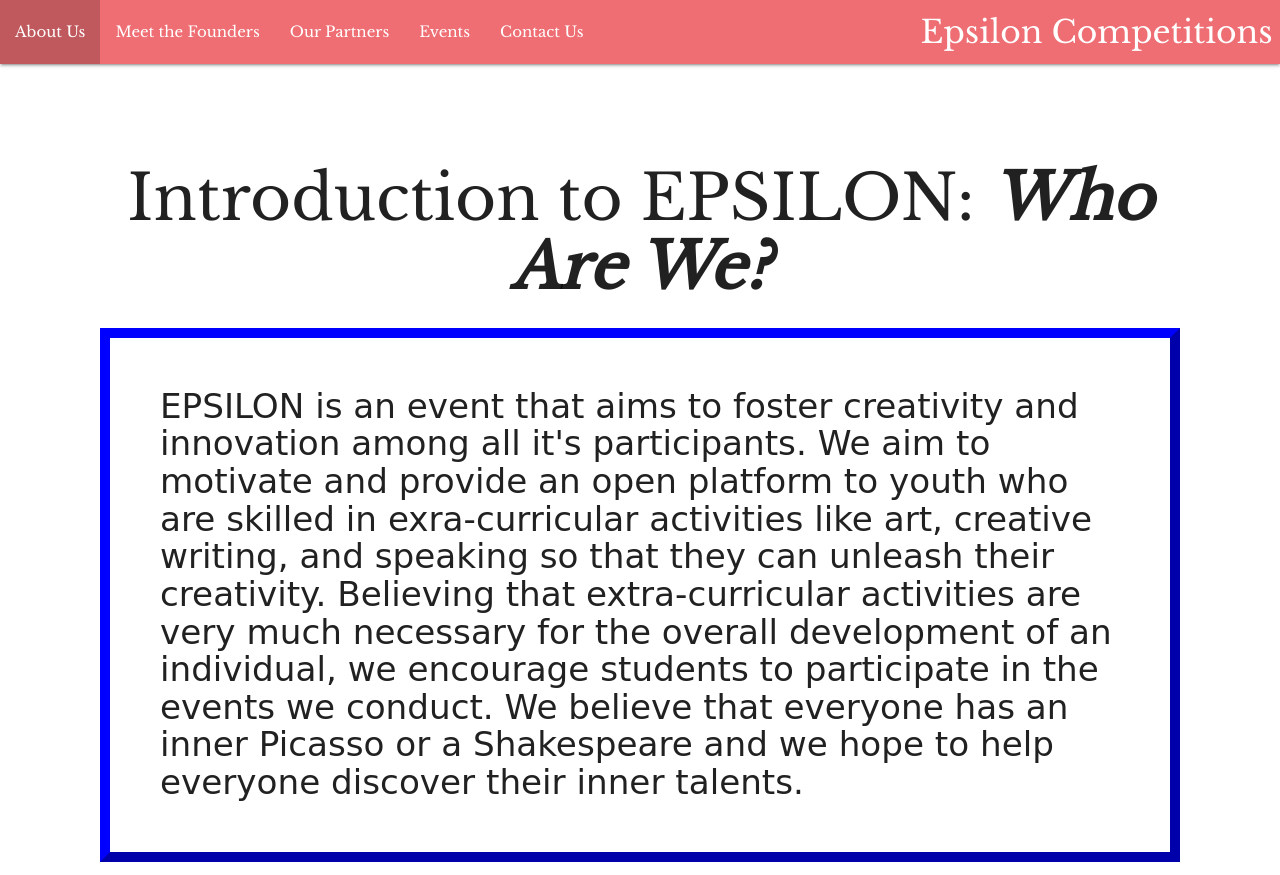
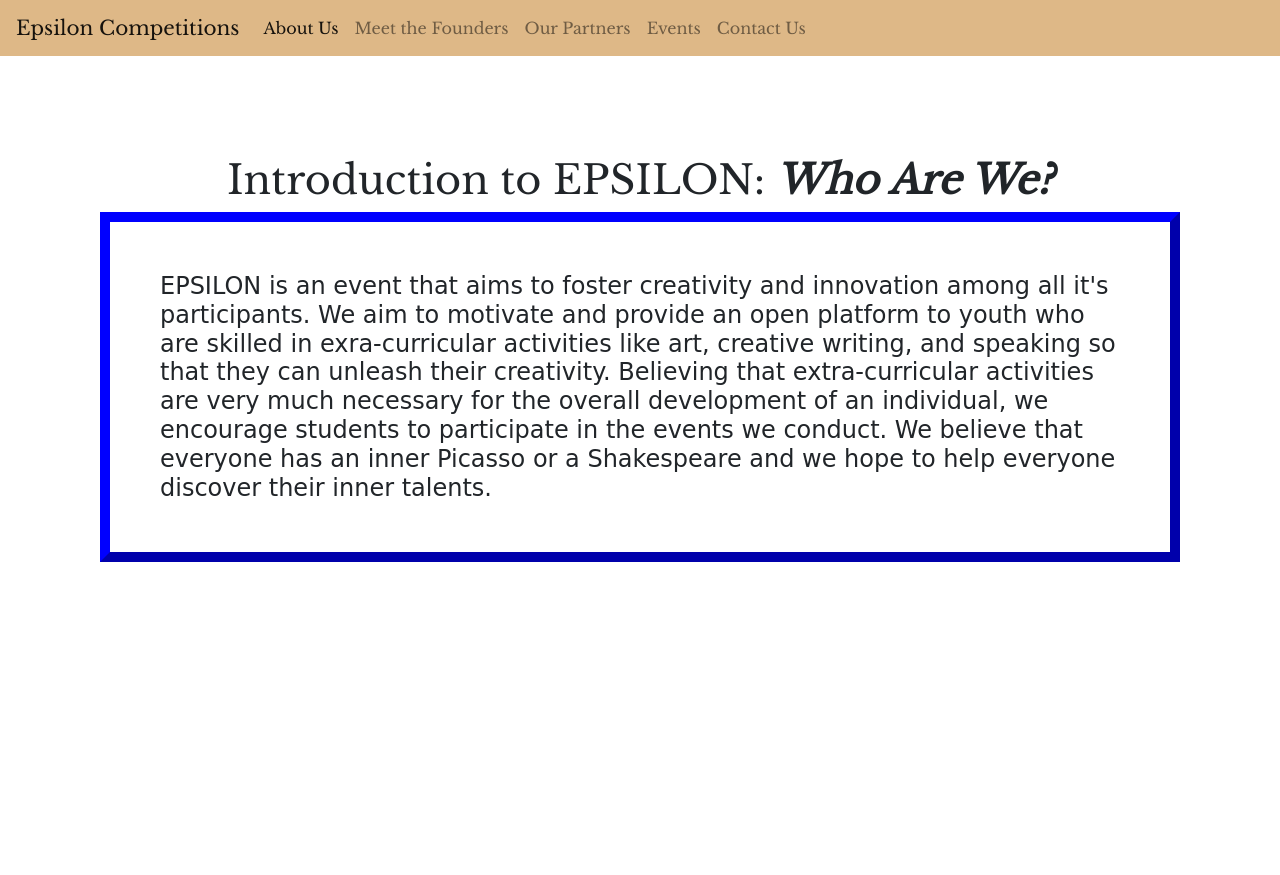
Before and after one commit to epsiloncompetition30/EPSILONCOMPETITIONS, a plain HTML site: page aboutus.html in a window 1280 px wide. After the commit the page ends 800 px from the top, so only its background shows below. Drawn offline with nearby package versions, Linux system fonts and the light colour scheme.

Commit message:
Update aboutus.html

```diff
--- a/aboutus.html
+++ b/aboutus.html
@@ -4,25 +4,41 @@
     <meta charset="UTF-8">
     <meta http-equiv="X-UA-Compatible" content="IE=edge">
     <meta name="viewport" content="width=device-width, initial-scale=1.0">
+    <link rel="stylesheet" href="https://stackpath.bootstrapcdn.com/bootstrap/4.1.3/css/bootstrap.min.css" integrity="sha384-MCw98/SFnGE8fJT3GXwEOngsV7Zt27NXFoaoApmYm81iuXoPkFOJwJ8ERdknLPMO" crossorigin="anonymous">
+    <script src="https://code.jquery.com/jquery-3.4.1.slim.min.js" integrity="sha384-J6qa4849blE2+poT4WnyKhv5vZF5SrPo0iEjwBvKU7imGFAV0wwj1yYfoRSJoZ+n" crossorigin="anonymous"></script>
+    <script src="https://cdn.jsdelivr.net/npm/popper.js@1.16.0/dist/umd/popper.min.js" integrity="sha384-Q6E9RHvbIyZFJoft+2mJbHaEWldlvI9IOYy5n3zV9zzTtmI3UksdQRVvoxMfooAo" crossorigin="anonymous"></script>
+    <script src="https://stackpath.bootstrapcdn.com/bootstrap/4.4.1/js/bootstrap.min.js" integrity="sha384-wfSDF2E50Y2D1uUdj0O3uMBJnjuUD4Ih7YwaYd1iqfktj0Uod8GCExl3Og8ifwB6" crossorigin="anonymous"></script>
     <link rel="stylesheet" href="styles.css">
-    <link rel="stylesheet" href="https://cdnjs.cloudflare.com/ajax/libs/materialize/1.0.0/css/materialize.min.css">
     <link rel="preconnect" href="https://fonts.gstatic.com">
     <link href="https://fonts.googleapis.com/css2?family=Libre+Baskerville&display=swap" rel="stylesheet">
     <title>Epsilon Competitions</title>
 </head>
 <body>
-    <nav>
-        <div class="nav-wrapper">
-          <a  href="index.html" class="brand-logo right">Epsilon Competitions</a>
-          <ul id="nav-mobile" class="left hide-on-med-and-down">
-            <li class="active"><a href="aboutus.html">About Us</a></li>
-            <li><a href="founders.html">Meet the Founders</a></li>
-            <li><a href="partners.html">Our Partners</a></li>
-            <li><a href="events.html">Events</a></li>
-            <li><a href="contact.html">Contact Us</a></li>
-          </ul>
-        </div>
-      </nav>
+  <nav class="navbar navbar-expand-lg navbar-light">
+    <a class="navbar-brand" href="index.html">Epsilon Competitions</a>
+    <button class="navbar-toggler" type="button" data-toggle="collapse" data-target="#navbarNavDropdown" aria-controls="navbarNavDropdown" aria-expanded="false" aria-label="Toggle navigation">
+      <span class="navbar-toggler-icon"></span>
+    </button>
+    <div class="collapse navbar-collapse" id="navbarNavDropdown">
+      <ul class="navbar-nav">
+        <li class="nav-item">
+          <a class="nav-link active" href="aboutus.html">About Us</a>
+        </li>
+        <li class="nav-item">
+          <a class="nav-link" href="founders.html">Meet the Founders</a>
+        </li>
+        <li class="nav-item">
+          <a class="nav-link" href="partners.html">Our Partners</a>
+        </li>
+        <li class="nav-item">
+          <a class="nav-link" href="events.html">Events</a>
+        </li>
+        <li class="nav-item">
+          <a class="nav-link" href="contact.html">Contact Us</a>
+        </li>
+      </ul>
+    </div>
+  </nav>
     <div id="intro">
       <h1 style="text-align: center;">Introduction to EPSILON: <b><i>Who Are We?</i></b></h1>
       <h4 style="border:blue; border-width:10px; border-style:outset; padding: 50px; font-family:cursive">
```
